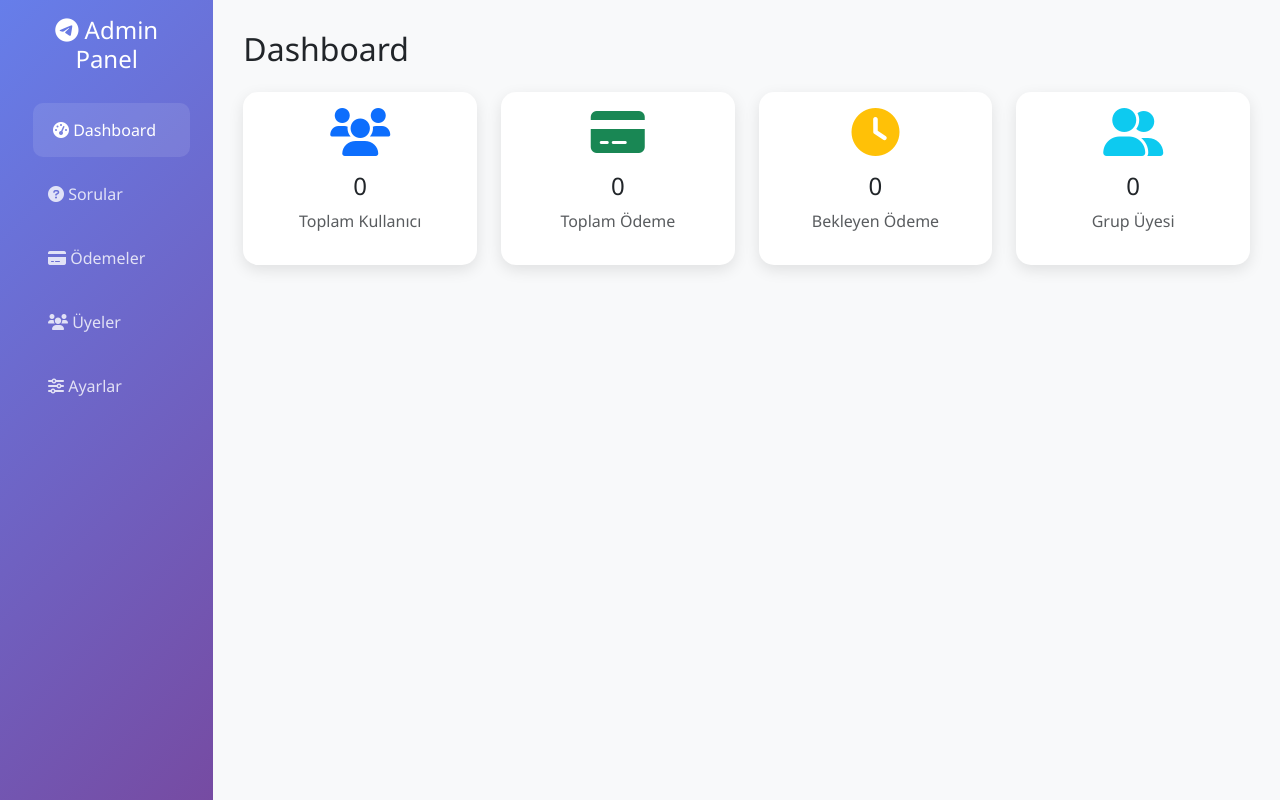
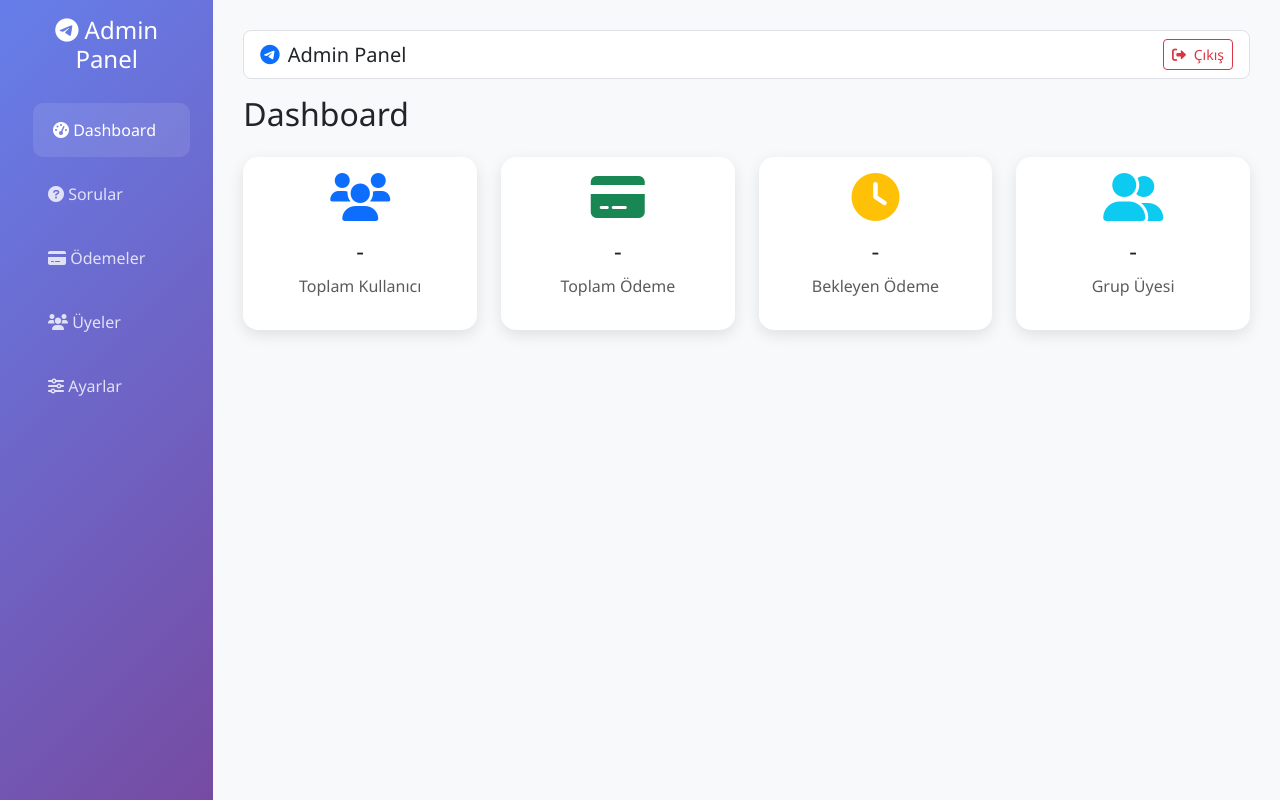
Before and after one commit to Erkan3034/telegram-manager-bot-v1, a Flask app: page /admin in a window 1280 px wide. Run offline with Flask 3, Linux system fonts and the light colour scheme; the visitor is signed in with stand-in values (Sample User, id 1); data that the repository does not hold is empty.

Commit message:
Admin panel: add visible desktop logout button; redesign Settings with tabs, validation, and responsive layout

```diff
--- a/templates/admin.html
+++ b/templates/admin.html
@@ -146,6 +146,15 @@
 
             <!-- Main Content -->
             <div class="col-md-9 col-lg-10 main-content">
+                <!-- Topbar (Desktop) -->
+                <div class="d-none d-md-block">
+                    <div class="bg-white border rounded-3 px-3 py-2 mb-3 d-flex align-items-center justify-content-between">
+                        <h5 class="m-0 d-flex align-items-center gap-2"><i class="fab fa-telegram text-primary"></i> Admin Panel</h5>
+                        <div class="d-flex align-items-center gap-2">
+                            <a href="/logout" class="btn btn-outline-danger btn-sm"><i class="fas fa-sign-out-alt me-1"></i> Çıkış</a>
+                        </div>
+                    </div>
+                </div>
                 <!-- Dashboard Section -->
                 <div id="dashboard-section">
                     <h2 class="mb-4">Dashboard</h2>
@@ -253,58 +262,80 @@
 
                 <!-- Settings Section -->
                 <div id="settings-section" style="display:none;">
-                    <h2 class="mb-4">Bot Ayarları</h2>
-                    <div class="card mb-3">
+                    <h2 class="mb-3">Bot Ayarları</h2>
+                    <div class="card">
                         <div class="card-header">
-                            <h5 class="mb-0">Komut ve Mesajlar</h5>
+                            <ul class="nav nav-tabs card-header-tabs" id="settingsTabs" role="tablist">
+                                <li class="nav-item" role="presentation">
+                                    <button class="nav-link active" id="tab-messages" data-bs-toggle="tab" data-bs-target="#pane-messages" type="button" role="tab">Mesajlar</button>
+                                </li>
+                                <li class="nav-item" role="presentation">
+                                    <button class="nav-link" id="tab-commands" data-bs-toggle="tab" data-bs-target="#pane-commands" type="button" role="tab">Komutlar</button>
+                                </li>
+                                <li class="nav-item" role="presentation">
+                                    <button class="nav-link" id="tab-integration" data-bs-toggle="tab" data-bs-target="#pane-integration" type="button" role="tab">Grup & Ödeme</button>
+                                </li>
+                            </ul>
                         </div>
                         <div class="card-body">
                             <form id="settingsForm" onsubmit="return false;">
-                                <div class="mb-3">
+                                <div class="tab-content">
+                                    <!-- Mesajlar -->
+                                    <div class="tab-pane fade show active" id="pane-messages" role="tabpanel">
+                                        <div class="row g-3">
+                                            <div class="col-12">
                                                 <label class="form-label">/start Mesajı</label>
                                                 <textarea id="startMessage" class="form-control" rows="2" placeholder="Hoş geldin {username} ..."></textarea>
+                                                <small class="text-muted">Değişkenler: {username}, {kullanıcı_adi}</small>
                                             </div>
-                                <div class="mb-3">
+                                            <div class="col-12">
                                                 <label class="form-label">/help Mesajı</label>
                                                 <textarea id="helpMessage" class="form-control" rows="2" placeholder="Yardım metni..."></textarea>
                                             </div>
-                                <div class="mb-3">
+                                            <div class="col-12">
                                                 <label class="form-label">Tanıtım Giriş Mesajı</label>
                                                 <textarea id="introMessage" class="form-control" rows="3" placeholder="INTRO_MESSAGE..."></textarea>
                                             </div>
-                                <div class="mb-3">
+                                            <div class="col-12">
                                                 <label class="form-label">Tanıtım (Promosyon) Mesajı</label>
                                                 <textarea id="promoMessage" class="form-control" rows="4" placeholder="PROMOTION_MESSAGE..."></textarea>
                                             </div>
-                                <div class="mb-3">
+                                            <div class="col-12">
                                                 <label class="form-label">Ödeme Mesajı</label>
                                                 <textarea id="paymentMessage" class="form-control" rows="4" placeholder="Ödeme linki ve açıklama..."></textarea>
                                             </div>
-                                <div class="row">
-                                    <div class="col-md-6">
-                                        <div class="mb-3">
+                                        </div>
+                                    </div>
+                                    <!-- Komutlar -->
+                                    <div class="tab-pane fade" id="pane-commands" role="tabpanel">
+                                        <div class="mb-2 d-flex align-items-center justify-content-between">
+                                            <label class="form-label m-0">Komut Listesi (JSON)</label>
+                                            <button type="button" class="btn btn-outline-primary btn-sm" onclick="applyCommands()"><i class="fas fa-bolt me-1"></i> Telegram'a Uygula</button>
+                                        </div>
+                                        <textarea id="commandsJson" class="form-control" rows="6" placeholder='[{"command":"start","description":"Botu başlat"}]'></textarea>
+                                        <div class="form-text" id="commandsHelp">Geçerli JSON olmalı. Örnek: [{"command":"start","description":"Botu başlat"}]</div>
+                                    </div>
+                                    <!-- Grup & Ödeme -->
+                                    <div class="tab-pane fade" id="pane-integration" role="tabpanel">
+                                        <div class="row g-3">
+                                            <div class="col-12 col-md-6">
                                                 <label class="form-label">Grup ID</label>
                                                 <input id="groupId" type="text" class="form-control" placeholder="-100xxxxxxxxxx" />
+                                                <div class="form-text">Telegram grup ID'si (ör. -100...)</div>
                                             </div>
-                                    </div>
-                                    <div class="col-md-6">
-                                        <div class="mb-3">
+                                            <div class="col-12 col-md-6">
                                                 <label class="form-label">Ödeme URL'si</label>
-                                            <input id="shopierUrl" type="text" class="form-control" placeholder="https://www.shopier.com/payment/..." />
+                                                <input id="shopierUrl" type="url" class="form-control" placeholder="https://www.shopier.com/payment/..." />
+                                                <div class="form-text">Kullanıcıların ödeme yapacağı bağlantı</div>
                                             </div>
                                         </div>
                                     </div>
-                                <div class="mb-3">
-                                    <label class="form-label">Komut Listesi (JSON)</label>
-                                    <textarea id="commandsJson" class="form-control" rows="3" placeholder='[{"command":"start","description":"Botu başlat"}]'></textarea>
-                                    <small class="text-muted"></small>
-                                </div>
-                                <div class="d-flex gap-2">
-                                    <button class="btn btn-primary" onclick="saveSettings()"><i class="fas fa-save"></i> Kaydet</button>
-                                    <button class="btn btn-outline-secondary" onclick="loadSettings()"><i class="fas fa-undo"></i> Yenile</button>
-                                    <button class="btn btn-outline-primary" onclick="applyCommands()"><i class="fas fa-bolt"></i> Komutları Uygula</button>
                                 </div>
                             </form>
+                        </div>
+                        <div class="card-footer bg-light d-flex flex-wrap gap-2 justify-content-end">
+                            <button class="btn btn-outline-secondary" onclick="loadSettings()"><i class="fas fa-rotate me-1"></i> Yenile</button>
+                            <button class="btn btn-primary" onclick="saveSettings()"><i class="fas fa-save me-1"></i> Kaydet</button>
                         </div>
                     </div>
                 </div>
@@ -383,13 +414,21 @@
             document.getElementById('questions-section').style.display = 'none';
             document.getElementById('payments-section').style.display = 'none';
             document.getElementById('members-section').style.display = 'none';
+            document.getElementById('settings-section').style.display = 'none';
 
             // Seçilen bölümü göster
             document.getElementById(section + '-section').style.display = 'block';
 
             // Aktif nav link'i güncelle
             document.querySelectorAll('.nav-link').forEach(link => link.classList.remove('active'));
-            event.target.classList.add('active');
+            const sideLinks = Array.from(document.querySelectorAll('.sidebar .nav-link'));
+            sideLinks.forEach(l => {
+                if (l.getAttribute('onclick') ? .includes(section)) l.classList.add('active')
+            });
+            const mobileLinks = Array.from(document.querySelectorAll('#mobileMenu .nav-link'));
+            mobileLinks.forEach(l => {
+                if (l.getAttribute('onclick') ? .includes(section)) l.classList.add('active')
+            });
 
             // Bölüme göre veri yükle
             switch (section) {
@@ -752,6 +791,23 @@
             }
         }
 
+        function validateSettingsPayload(payload) {
+            if (payload.shopier_payment_url && !/^https?:\/\//i.test(payload.shopier_payment_url)) {
+                showToast('Geçersiz ödeme URL\'si', 'error');
+                return false;
+            }
+            const raw = document.getElementById('commandsJson').value.trim();
+            if (raw) {
+                try {
+                    JSON.parse(raw);
+                } catch (_) {
+                    showToast('Komut listesi geçerli JSON olmalı', 'error');
+                    return false;
+                }
+            }
+            return true;
+        }
+
         async function saveSettings() {
             try {
                 const payload = {
@@ -764,6 +820,7 @@
                     group_id: document.getElementById('groupId').value,
                     shopier_payment_url: document.getElementById('shopierUrl').value
                 };
+                if (!validateSettingsPayload(payload)) return;
                 const res = await apiFetch('/api/bot-settings', {
                     method: 'POST',
                     headers: {
@@ -773,14 +830,13 @@
                 });
                 if (res.ok) {
                     showToast('Ayarlar kaydedildi.');
-                    // Komutlar değiştiyse anında uygula
                     await applyCommands();
                 } else {
                     showToast('Ayarlar kaydedilemedi.', 'error');
                 }
             } catch (e) {
                 console.error('Ayar kaydı hatası:', e);
-                alert('Ayar kaydı başarısız.');
+                showToast('Ayar kaydı başarısız.', 'error');
             }
         }
 
```
Lines whose indentation alone changed are shown as unchanged.
